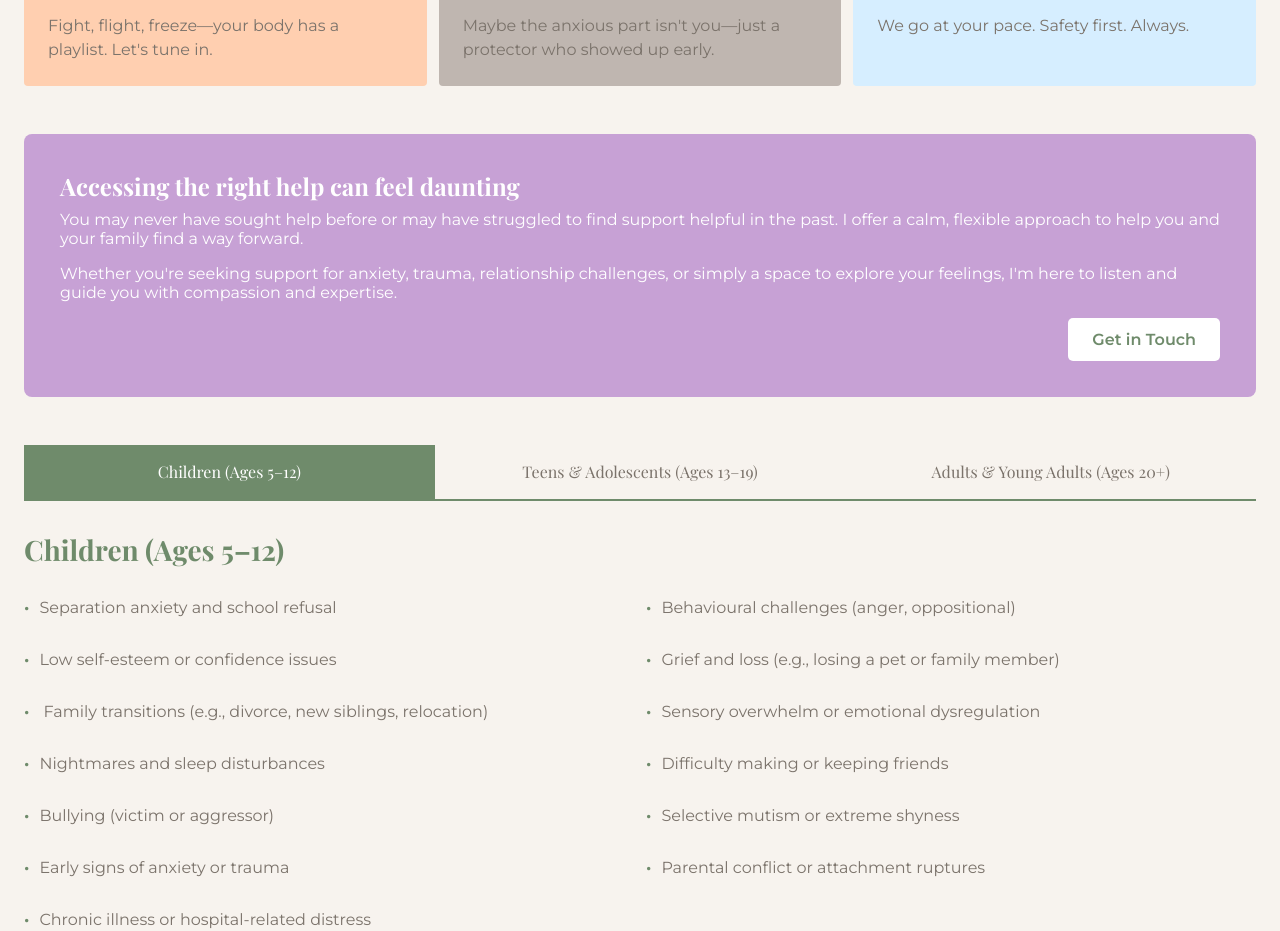
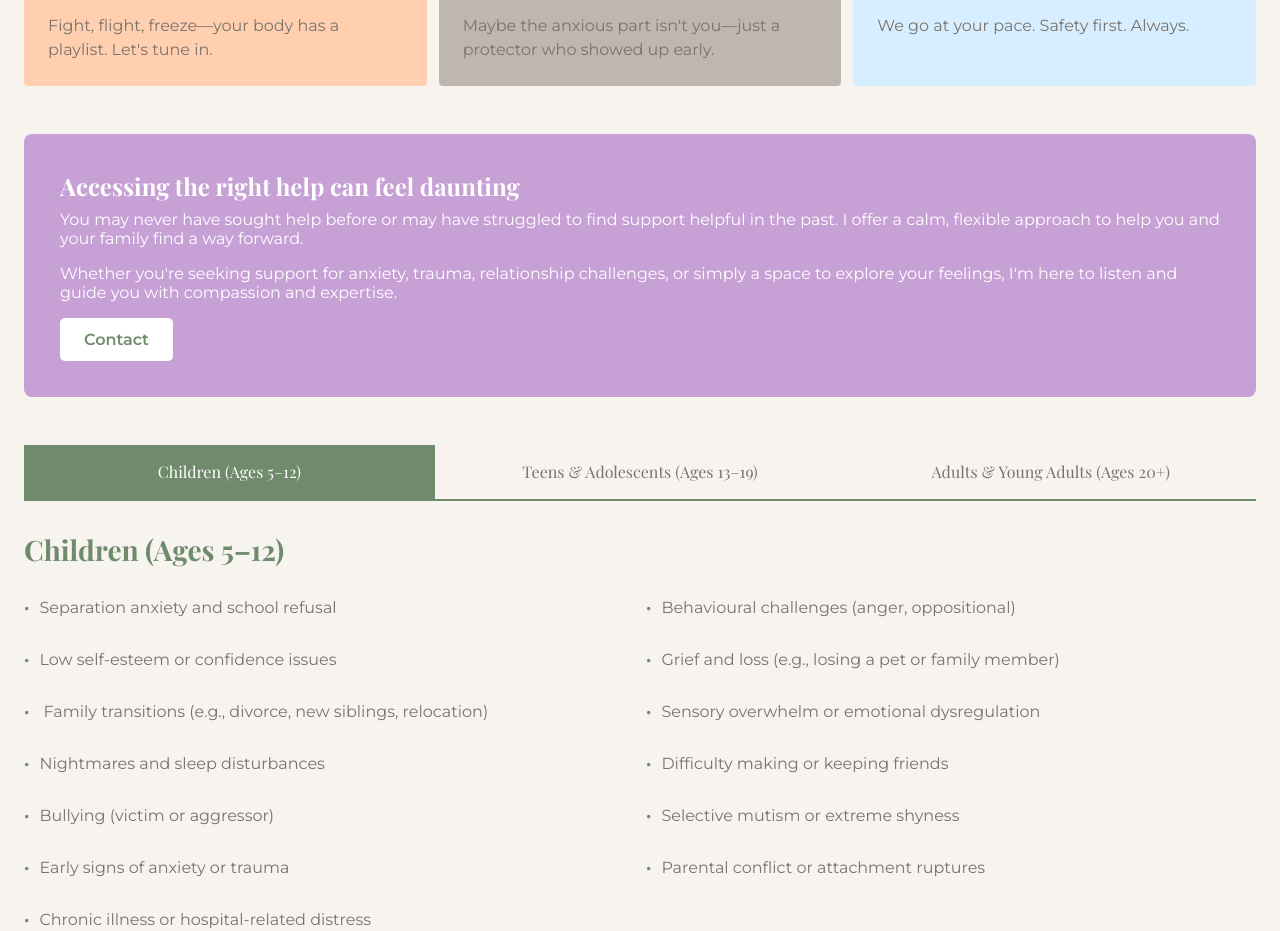
Before and after one commit to joseph-johnson27001/Rebecca-s-Counselling-Site, a Vue app: page / in a window 1280 px wide. Shown: the part 1140-2071 px from the top of the page. Built offline with nearby package versions, Linux system fonts and the light colour scheme.

Commit message:
Contact button

```diff
--- a/src/views/Home.vue
+++ b/src/views/Home.vue
@@ -89,7 +89,7 @@
         challenges, or simply a space to explore your feelings, I'm here to
         listen and guide you with compassion and expertise.
       </p>
-      <a href="/contact" class="btn-primary">Get in Touch</a>
+      <a href="/contact" class="btn-primary">Contact</a>
     </div>
   </section>
 
@@ -110,8 +110,6 @@ import AgeGroupTabs from "../components/AgeGroupTabs.vue";
   padding: 36px;
   border-radius: 8px;
   color: white;
-  display: flex;
-  flex-direction: column;
 }
 .access-title {
   font-family: "Playfair Display", serif;
@@ -133,7 +131,6 @@ import AgeGroupTabs from "../components/AgeGroupTabs.vue";
   font-weight: 600;
   cursor: pointer;
   transition: background 0.2s;
-  align-self: flex-end;
 }
 .btn-primary:hover {
   background: rgba(255, 255, 255, 0.9);
```
